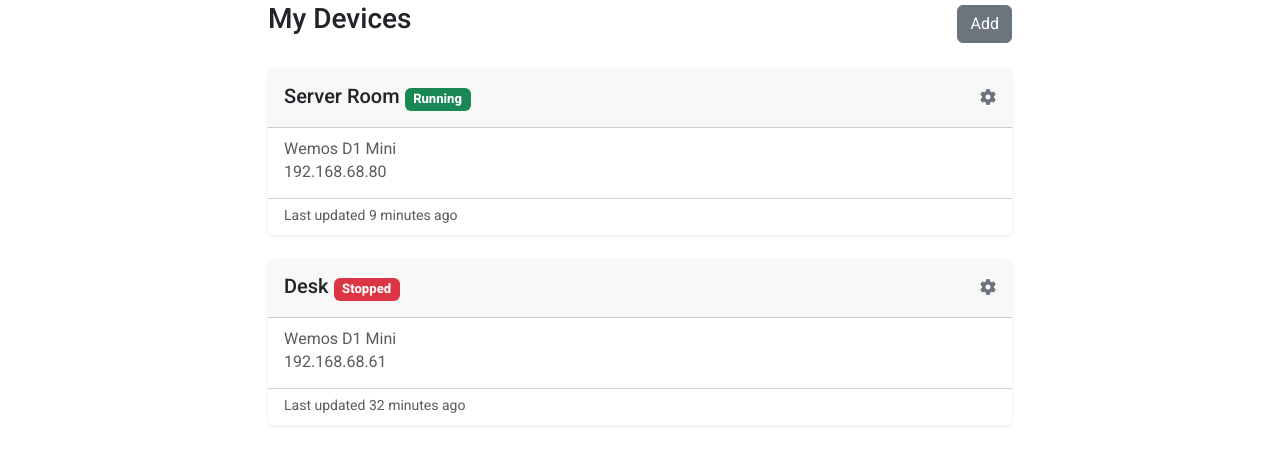
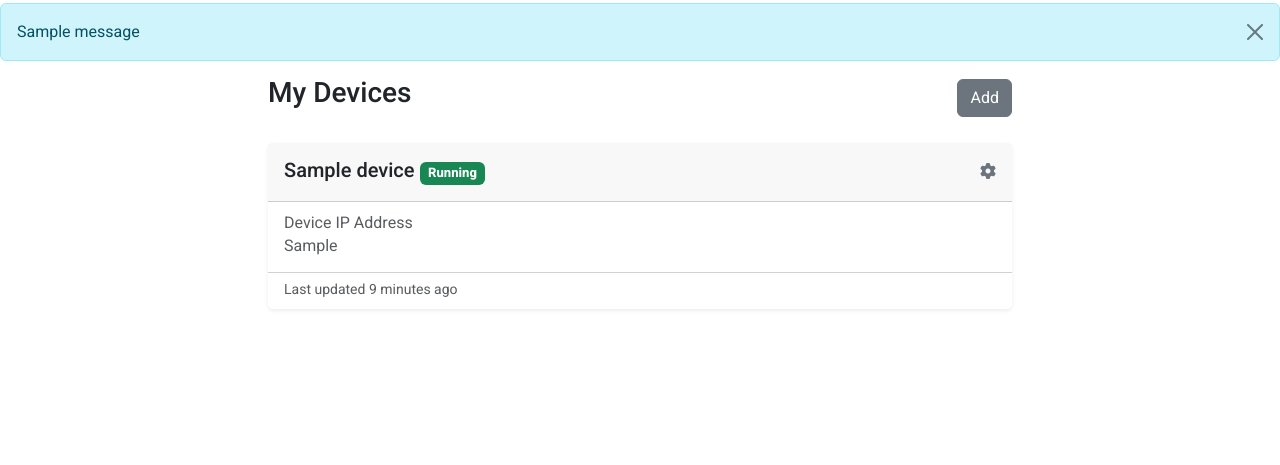
Before and after one commit to anglissr/HomeLabMonitor, a Flask app: page /dashboard in a window 1280 px wide. Shown: the part 69-534 px from the top of the page. Run offline with Flask 3, Linux system fonts and the light colour scheme; a user stored in the database is signed in; tables that the repository leaves empty hold one stand-in row (values such as "Sample post"); one stand-in notice (Sample message) is shown; some libraries are stand-ins or nearby versions.

Commit message:
edit functionality

```diff
--- a/homelabmonitor/auth.py
+++ b/homelabmonitor/auth.py
@@ -27,7 +27,7 @@ def login_post():
     # check if user actually exists
     # take the user supplied password, hash it, and compare it to the hashed password in database
     if not user or not check_password_hash(user.password, password):
-        flash('Invalid username or password')
+        flash('Error: Invalid username or password')
         return redirect(url_for('auth.login'))
          # if user doesn't exist or password is wrong, reload the page
 
@@ -48,7 +48,7 @@ def signup_post():
     password2 = request.form.get('password2')
 
     if (password != password2):
-        flash('Passwords do not match')
+        flash('Error: Passwords do not match')
         return redirect(url_for('auth.signup'))
 
     # if this returns a user, then the email already exists in database
--- a/homelabmonitor/main.py
+++ b/homelabmonitor/main.py
@@ -1,5 +1,5 @@
 from . import db
-from .models import User
+from .models import User, Device
 from flask import Blueprint, render_template, redirect, url_for, request, flash, abort, g
 from flask_login import current_user, login_required, login_manager
 
@@ -14,14 +14,69 @@ def index():
         return redirect(url_for('auth.login'))
 
 
-@main.route('/dashboard')
+@main.route('/dashboard', methods=['GET', 'POST'])
 @login_required
 def dashboard():
-    name = current_user.username
-    return render_template('index.html', name=name)
+    user_name = current_user.username
+    devices = Device.query.filter_by(user_id=current_user.id).all()
+    #user = User.query.filter_by(username='admin').first()
+    #devices = user.devices
+    #print(devices[0].name)
+    if request.method == 'POST':
+        form_id = (request.form.get('form_id', ''))
+        if form_id == "rename_form":
+            # get the data from the form
+            device_id = request.form.get('device_id')
+            name = request.form.get('name')
+            device = Device.query.get(device_id)
+            if not device or device.user != current_user:
+                abort(404)
+            device.name = name
+            flash('Success: Device renamed')
+        if form_id == "toggle_form":
+            # get the data from the form
+            device_id = request.form.get('device_id')
+            device = Device.query.get(device_id)
+            if not device or device.user != current_user:
+                abort(404)
+            name = device.name
+            status = not(device.running)
+            if status:
+                flash('Started ' + name)
+            else:
+                flash('Stopped ' + name)
+            device.running = status
+
+
+        # save the changes to the database
+        db.session.commit()
+
+
+    return render_template('index.html', user_name=user_name, devices=devices)
 
 @main.route('/settings')
 @login_required
 def settings():
-    name = current_user.username
-    return render_template('settings.html', name=name)
+    user_name = current_user.username
+    return render_template('settings.html', user_name=user_name)
+
+@main.route('/devices/<int:device_id>/settings', methods=['GET', 'POST'])
+@login_required
+def device_settings(device_id):
+    device = Device.query.get(device_id)
+    if not device or device.user != current_user:
+        abort(404)
+    user_name = current_user.username
+
+    if request.method == 'POST':
+        # get the data from the form
+        name = request.form.get('name')
+        ip_address = request.form.get('ip_address')
+        device.name = name
+        device.ip = ip_address
+
+        # save the changes to the database
+        db.session.commit()
+        flash('Success: Device settings saved.')
+
+    return render_template('device_settings.html', user_name=user_name, device=device)
--- a/homelabmonitor/templates/base.html
+++ b/homelabmonitor/templates/base.html
@@ -12,6 +12,9 @@
     <script src="https://use.fontawesome.com/d7dfb97f79.js"></script>
     <script src="https://cdn.jsdelivr.net/npm/bootstrap@5.3.0-alpha2/dist/js/bootstrap.bundle.min.js" integrity="sha384-qKXV1j0HvMUeCBQ+QVp7JcfGl760yU08IQ+GpUo5hlbpg51QRiuqHAJz8+BrxE/N" crossorigin="anonymous"></script>
 
+
+
+
     <nav class="navbar mx-3 navbar-expand-lg navbar-light">
       <div class="container-fluid">
         <a class="navbar-brand" href="{{ url_for('main.index') }}"><h2>HomeLabMonitor</h2></a>
@@ -22,7 +25,7 @@
           <ul class="navbar-nav">
             <li class="nav-item dropdown">
               <a class="nav-link dropdown-toggle" href="#" id="navbarDropdown" role="button" data-bs-toggle="dropdown" aria-expanded="false">
-                {{ name }}
+                {{ user_name }}
               </a>
               <ul class="dropdown-menu shadow dropdown-menu-end" aria-labelledby="navbarDropdown">
                 <li><a class="dropdown-item" href="#">Settings</a></li>
@@ -34,6 +37,36 @@
       </div>
     </nav>
 
+    {% with messages = get_flashed_messages() %}
+      {% for message in messages %}
+        {% if message.startswith('Success:') %}
+          <div class="alert alert-success alert-dismissible fade show" role="alert">
+            {{ message }}
+            <button type="button" class="btn-close" data-bs-dismiss="alert" aria-label="Close"></button>
+          </div>
+        {% elif message.startswith('Started') %}
+          <div class="alert alert-success alert-dismissible fade show" role="alert">
+            {{ message }}
+            <button type="button" class="btn-close" data-bs-dismiss="alert" aria-label="Close"></button>
+          </div>
+        {% elif message.startswith('Error:') %}
+          <div class="alert alert-danger alert-dismissible fade show" role="alert">
+            {{ message }}
+            <button type="button" class="btn-close" data-bs-dismiss="alert" aria-label="Close"></button>
+          </div>
+        {% elif message.startswith('Stopped') %}
+          <div class="alert alert-danger alert-dismissible fade show" role="alert">
+            {{ message }}
+            <button type="button" class="btn-close" data-bs-dismiss="alert" aria-label="Close"></button>
+          </div>
+        {% else %}
+          <div class="alert alert-info alert-dismissible fade show" role="alert">
+            {{ message }}
+            <button type="button" class="btn-close" data-bs-dismiss="alert" aria-label="Close"></button>
+          </div>
+        {% endif %}
+      {% endfor %}
+    {% endwith %}
 
     <div class="container">
     </div>
--- a/homelabmonitor/templates/index.html
+++ b/homelabmonitor/templates/index.html
@@ -7,6 +7,69 @@
 {% block content %}
 
 
+{% for device in devices %}
+<div class="modal fade" id="rename_{{ device.id }}" tabindex="-1" aria-labelledby="exampleModalLabel" aria-hidden="true">
+  <div class="modal-dialog">
+    <div class="modal-content">
+      <div class="modal-header">
+        <h1 class="modal-title fs-5" id="exampleModalLabel">Rename "{{ device.name }}"</h1>
+        <button type="button" class="btn-close" data-bs-dismiss="modal" aria-label="Close"></button>
+      </div>
+      <div class="modal-body">
+        <form id="rename_form" method="post">
+          <div class="mb-3 text-body-secondary">
+            <input type="hidden" name="form_id" value="rename_form">
+            <input type="hidden" id="device_id" name="device_id" value="{{ device.id }}">
+            <label for="name" class="form-label">Name</label>
+            <input type="text" class="form-control" id="name" name="name" value="{{ device.name }}">
+          </div>
+          <div class="text-center">
+            <button type="submit" class="btn btn-secondary">Save</button>
+          </div>
+        </form>
+      </div>
+    </div>
+  </div>
+</div>
+{% endfor %}
+
+{% for device in devices %}
+<div class="modal fade" id="toggle_{{ device.id }}" tabindex="-1" aria-labelledby="exampleModalLabel" aria-hidden="true">
+  <div class="modal-dialog">
+    <div class="modal-content">
+      <div class="modal-header">
+
+        <h1 class="modal-title fs-5" id="exampleModalLabel">
+        {% if device.running %}
+          Stop
+        {% else %}
+          Start
+        {% endif %}
+        "{{ device.name }}"</h1>
+        <button type="button" class="btn-close" data-bs-dismiss="modal" aria-label="Close"></button>
+      </div>
+      <div class="modal-body">
+        <form id="toggle_form" method="post">
+          <input type="hidden" name="form_id" value="toggle_form">
+          <input type="hidden" id="device_id" name="device_id" value="{{ device.id }}">
+          <div class="mb-3 text-body-secondary">
+            {% if device.running %}
+            Are you sure you want to stop this device?
+          {% else %}
+            Are you sure you want to start this device?
+          {% endif %}
+          </div>
+          <div class="text-center">
+            <button type="submit" class="btn btn-secondary">Confirm</button>
+          </div>
+        </form>
+      </div>
+    </div>
+  </div>
+</div>
+{% endfor %}
+
+
 <div class="container d-flex justify-content-center">
   <div class="col-lg-8 col-12">
     <div class="d-flex justify-content-between align-items-center">
@@ -14,54 +77,40 @@
       <button type="button" class="btn btn-secondary">Add</button>
     </div>
     <br>
+    {% for device in devices %}
     <div class="card shadow-sm" style="border-width: 0px;">
       <div class="card-header d-flex justify-content-between align-items-center">
-        <h5 id="card-name" class="mt-2">Server Room <small><span class="badge bg-success">Running</span></small></h5>
+        <h5 id="card-name" class="mt-2">{{ device.name }}
+        {% if device.running %}
+          <small><span class="badge bg-success">Running</span></small></h5>
+        {% else %}
+          <small><span class="badge bg-danger">Stopped</span></small></h5>
+        {% endif %}
         <div class="dropdown">
           <a class="text-secondary" href="#" role="button" id="dropdownMenuLink" data-bs-toggle="dropdown" style="caret-display: none;" aria-expanded="false">
             <i class="fa fa-cog"></i>
           </a>
           <ul class="dropdown-menu dropdown-menu-end shadow" aria-labelledby="dropdownMenuLink">
-            <li><a class="dropdown-item" href="{{ url_for('main.settings') }}">Settings</a></li>
-            <li><a class="dropdown-item" href="#">Rename</a></li>
+            <li><a class="dropdown-item" href="{{ url_for('main.device_settings', device_id=device.id) }}">Settings</a></li>
+            <li><a class="dropdown-item" href="#" data-bs-toggle="modal" data-bs-target="#rename_{{ device.id }}">Rename</a></li>
+            {% if device.running %}
+            <li><a class="dropdown-item" href="#" style="color: rgb(188, 77, 77);" data-bs-toggle="modal" data-bs-target="#toggle_{{ device.id }}">Stop</a></li>
+            {% else %}
+            <li><a class="dropdown-item" href="#" data-bs-toggle="modal" data-bs-target="#toggle_{{ device.id }}">Start</a></li>
+          {% endif %}
           </ul>
         </div>
       </div>
       <div class="card-body">
-          <h6 class="card-subtitle mb-2 text-body-secondary">Wemos D1 Mini</h6>
-          <h6 class="card-subtitle text-body-secondary">192.168.68.80</h6>
+          <h6 class="card-subtitle mb-2 text-body-secondary">Device IP Address</h6>
+          <h6 class="card-subtitle text-body-secondary">{{ device.ip }}</h6>
       </div>
       <div class="card-footer pt-1 text-body-secondary">
         <small id="footer">Last updated 9 minutes ago</small>
       </div>
     </div>
-
     <br>
-    <div class="card shadow-sm" style="border-width: 0px;">
-      <div class="card-header d-flex justify-content-between align-items-center">
-        <h5 id="card-name" class="mt-2">Desk <small><span class="badge bg-danger">Stopped</span></small></h5>
-        <div class="dropdown">
-          <a class="text-secondary" href="#" role="button" id="dropdownMenuLink" data-bs-toggle="dropdown" style="caret-display: none;" aria-expanded="false">
-            <i class="fa fa-cog"></i>
-          </a>
-          <ul class="dropdown-menu dropdown-menu-end shadow" aria-labelledby="dropdownMenuLink">
-            <li><a class="dropdown-item" href="{{ url_for('main.settings') }}">Settings</a></li>
-            <li><a class="dropdown-item" href="#">Rename</a></li>
-
-          </ul>
-        </div>
-      </div>
-      <div class="card-body">
-          <h6 class="card-subtitle mb-2 text-body-secondary">Wemos D1 Mini</h6>
-          <h6 class="card-subtitle text-body-secondary">192.168.68.61</h6>
-      </div>
-      <div class="card-footer pt-1 text-body-secondary">
-        <small id="footer">Last updated 32 minutes ago</small>
-      </div>
-
-    </div>
-
-    <br>
+    {% endfor %}
 
 
   </div>
```
Also changed, not shown: homelabmonitor/__init__.py (+10 -6 lines), homelabmonitor/models.py (+15 -2 lines), homelabmonitor/templates/device_settings.html (renamed from homelabmonitor/templates/settings.html, +15 -11 lines), homelabmonitor/templates/indexold.html (added, +80 -0 lines), 1 other file.
